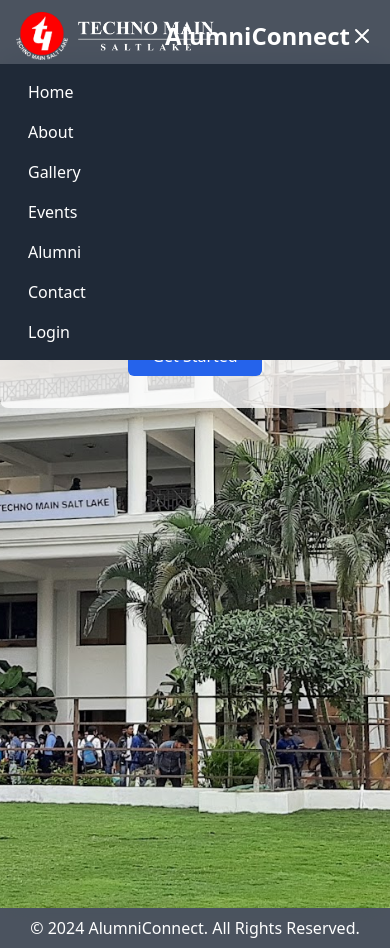
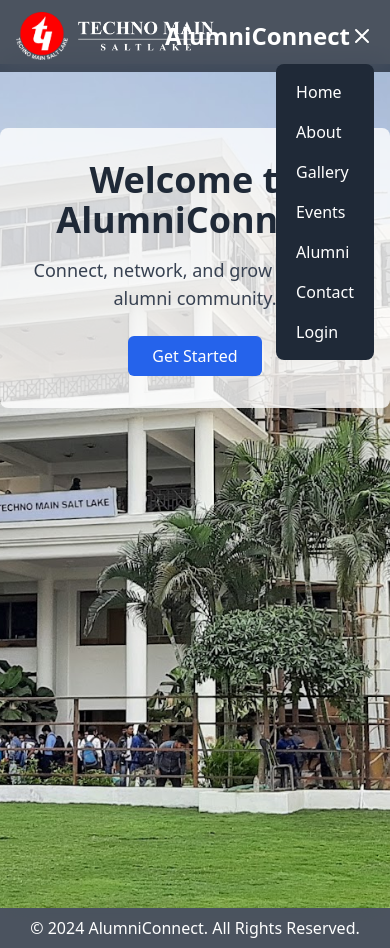
Before and after one commit to Adarsh-Agrahari/Alumini-Management-System, a React (Vite) app: page / in a window 390 px wide. Both pictures are taken after a click on the button 362 px from the left and 36 px from the top of the page. Built offline with nearby package versions, Linux system fonts and the light colour scheme.

Commit message:
Add proper styling to sidebar menu

```diff
--- a/src/components/Navbar.jsx
+++ b/src/components/Navbar.jsx
@@ -47,7 +47,7 @@
 				<ul
 					className={`lg:flex lg:space-x-4 lg:items-center lg:justify-end lg:static lg:bg-transparent ${
 						isOpen
-							? "block absolute bg-gray-800 w-full top-16 left-0 px-4 py-2"
+							? "block absolute bg-gray-800 w-fit rounded-lg top-16 right-4 px-2 py-2"
 							: "hidden"
 					}`}
 				>
```
